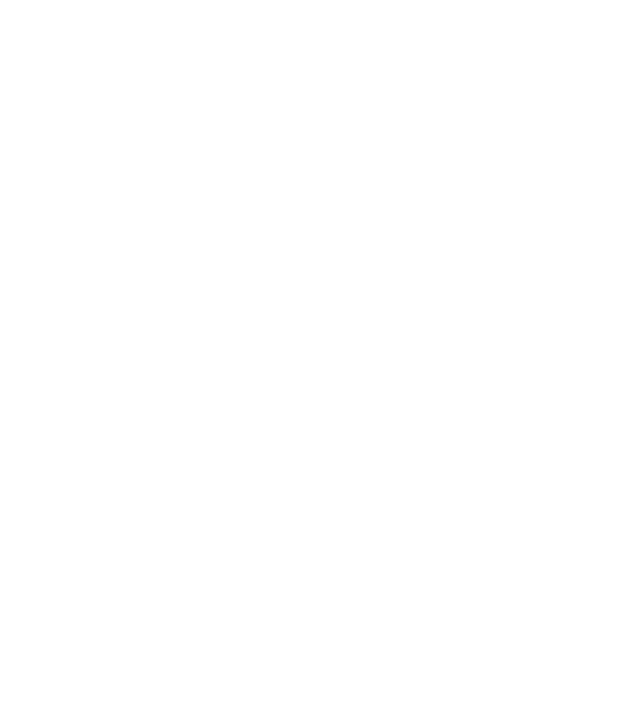
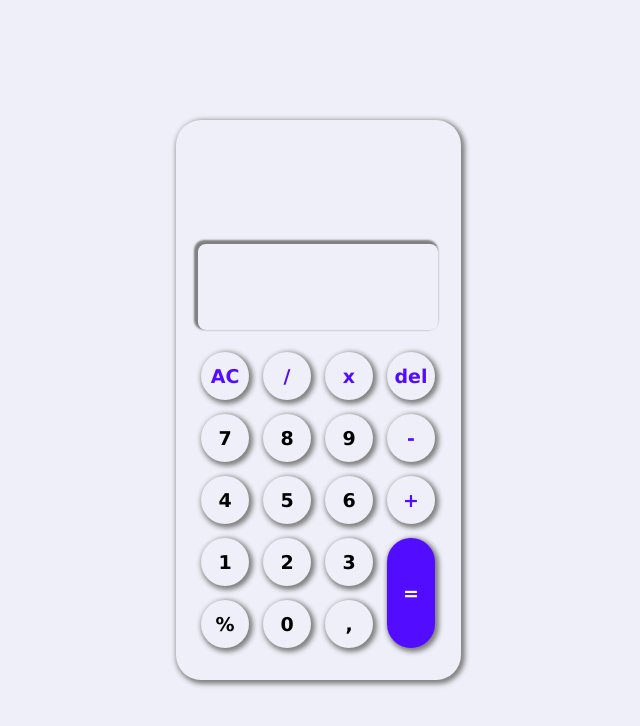
Before and after one commit to vkumar8192449/Calculator, a plain HTML site: page index.html in a window 1280 px wide. Shown: the whole page, without its empty margins (322-962 px from the left). Drawn offline with Linux system fonts and the light colour scheme.

Commit message:
Calculator Body + styling

```diff
--- a/index.html
+++ b/index.html
@@ -1,12 +1,42 @@
 <!DOCTYPE html>
 <html lang="en">
 <head>
-    <meta charset="UTF-8">
-    <meta http-equiv="X-UA-Compatible" content="IE=edge">
-    <meta name="viewport" content="width=device-width, initial-scale=1.0">
-    <title>Document</title>
+    <link rel="stylesheet" href="style.css">
+    <title>कैलकुलेटर</title>
 </head>
 <body>
-
+    <div id="screen">
+        <div id="output"></div>
+        <div id="coloms">
+            <div id="col1" class="coloms">
+                <button class="butts blue" onclick="allclr()">AC</button>
+                <button class="butts" onclick="edit('7')">7</button>
+                <button class="butts" onclick="edit('4')">4</button>
+                <button class="butts" onclick="edit('1')">1</button>
+                <button class="butts" onclick="edit('%')">%</button>
+            </div>
+            <div id="col2" class="coloms">
+                <button class="butts blue" onclick="edit('/')">/</button>
+                <button class="butts" onclick="edit('8')">8</button>
+                <button class="butts" onclick="edit('5')">5</button>
+                <button class="butts" onclick="edit('2')">2</button>
+                <button class="butts" onclick="edit('0')">0</button>
+            </div>
+            <div id="col3" class="coloms">
+                <button class="butts blue" onclick="edit('*')">x</button>
+                <button class="butts" onclick="edit('9')">9</button>
+                <button class="butts" onclick="edit('6')">6</button>
+                <button class="butts" onclick="edit('3')">3</button>
+                <button class="butts">,</button>
+            </div>
+            <div id="col4" class="coloms">
+                <button class="butts blue" onclick="back()">del</button>
+                <button class="butts blue" onclick="edit('-')">-</button>
+                <button class="butts blue" onclick="edit('+')">+</button>
+                <button class="butts eql" onclick="answer()">=</button>
+            </div>
+        </div>
+    </div>
+    <script src="app.js"></script>
 </body>
 </html>
--- a/style.css
+++ b/style.css
@@ -0,0 +1,81 @@
+*
+{
+    margin: 0px;
+    padding: 0px;
+}
+body
+{
+    position: relative;
+    background-color: #efeff9;
+    display: flex;
+    justify-content: center;
+    align-items: center;
+    height: 100vh;
+    width: 100vw;
+    overflow: hidden;
+}
+#screen
+{
+    height: 560px;
+    width: 285px;
+    border: 1px solid white;
+    border-radius: 25px;
+    display: flex;
+    flex-direction: column;
+    justify-content: flex-end;
+    align-items: center;
+    background-color: #efeff9;
+    box-shadow: 2px 2px 5px 2px grey;
+    border: none;
+}
+#output
+{
+    width: 84%;
+    height: 86px;
+    border: none;
+    border-radius: 8px;
+    margin-bottom: 15px;
+    font-size: 30px;
+    font-weight: bold;
+    text-align: end;
+    padding: 0px 10px;
+    font-family: 'Courier New', Courier, monospace;
+    padding-top: 40px;
+    box-sizing: border-box;
+    background-color: #efeff9;
+    box-shadow: -2px -2px 2px 2px grey;
+}
+#coloms
+{
+    display: flex;
+    margin-bottom: 25px;
+}
+.coloms
+{
+    display: flex;
+    flex-direction: column;
+}
+.butts
+{
+    width: 48px;
+    height: 48px;
+    border: none;
+    border-radius: 50%;
+    margin: 7px;
+    font-size: 19px;
+    font-family: 'Lucida Sans', 'Lucida Sans Regular', 'Lucida Grande', 'Lucida Sans Unicode', Geneva, Verdana, sans-serif;
+    font-weight: bold;
+    background-color: #efeff9;
+    box-shadow: 2px 2px 5px 2px grey;
+}
+.eql
+{
+    height: 110px;
+    border-radius: 25px;
+    background-color: #520cff;
+    color: white;
+}
+.blue
+{
+    color: #520cff;
+}
```
